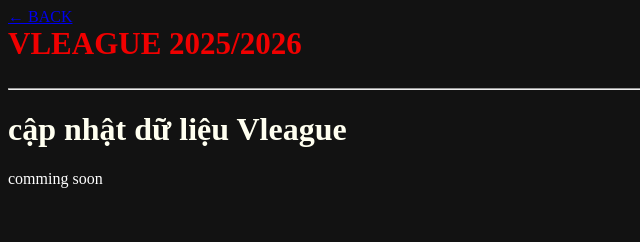
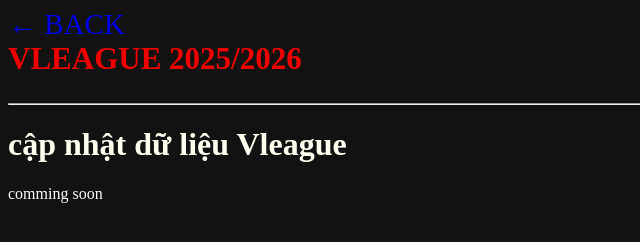
Before and after one commit to huyfifa2510/Sharepatch, a plain HTML site: page caycon/Vleague.html in a window 1280 px wide. Shown: the whole page, without its empty margins (0-640 px from the left). Drawn offline with Linux system fonts and the light colour scheme.

Commit message:
Update Vleague.html

```diff
--- a/caycon/Vleague.html
+++ b/caycon/Vleague.html
@@ -20,6 +20,10 @@
            text-decoration: none;
            color: #121212
        }
+       .back-btn {
+           text-decoration: none;
+           font-size: 29px;
+       }
     </style>
 </head>
 <body>
```
